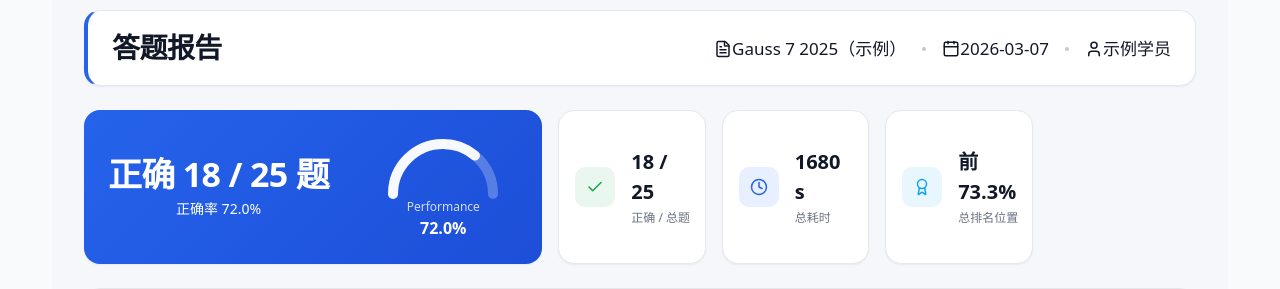
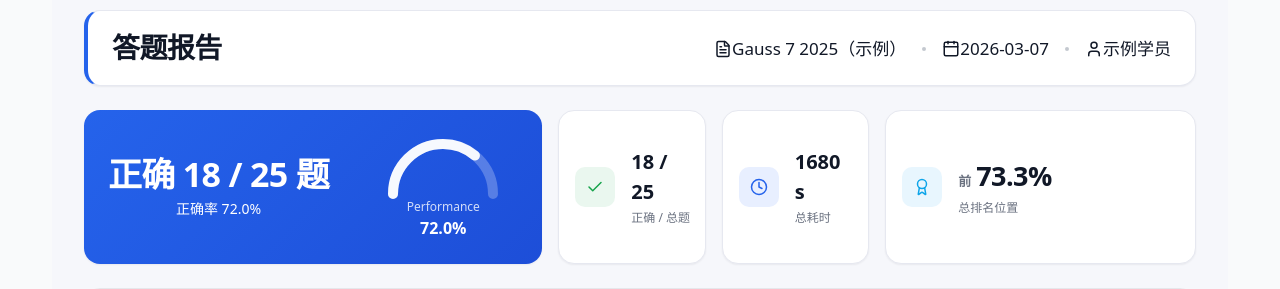
Before and after one commit to SheeepJMS/math-homework-app, a Flask app: page /diagnostic/sample-report in a window 1280 px wide. Shown: the part 130-419 px from the top of the page. Run offline with Flask 3, Linux system fonts and the light colour scheme; data comes from the database, SQL or seed files in the repository; parts of the project's set-up code (start-up, migrations or seed data) failed here and were passed over; some libraries are stand-ins or nearby versions.

Commit message:
报告页：去掉空题数卡片，总排名卡片扩大为两列并优化百分比布局

```diff
--- a/static/diagnostic/report.css
+++ b/static/diagnostic/report.css
@@ -126,9 +126,10 @@
 
 @media (min-width: 768px) {
   .metrics-grid {
-    grid-template-columns: 1.5fr 1.5fr repeat(4, 1fr);
+    grid-template-columns: 1.5fr 1.5fr 1fr 1fr 1fr 1fr;
     gap: var(--s-4);
   }
+  .mini-card--rank { grid-column: span 2; }
 }
 
 @media (max-width: 767px) {
@@ -277,6 +278,33 @@
   color: var(--muted);
   margin-top: 2px;
   white-space: nowrap;
+}
+
+/* 总排名位置卡片：占两列，内部百分比布局优化 */
+.mini-card--rank {
+  min-width: 0;
+}
+.mini-card--rank .mini-card-rank-inner {
+  flex: 1;
+  min-width: 0;
+}
+.mini-card--rank .metric-value--rank {
+  display: inline-flex;
+  align-items: baseline;
+  gap: 0.25em;
+  flex-wrap: nowrap;
+}
+.mini-card--rank .rank-prefix {
+  font-size: 0.65em;
+  font-weight: 600;
+  color: var(--muted);
+  line-height: 1.2;
+}
+.mini-card--rank .rank-percent {
+  font-size: 1.35em;
+  font-weight: 700;
+  letter-spacing: -0.02em;
+  color: var(--text);
 }
 
 /* ========== 报告标题区 ========== */
```
